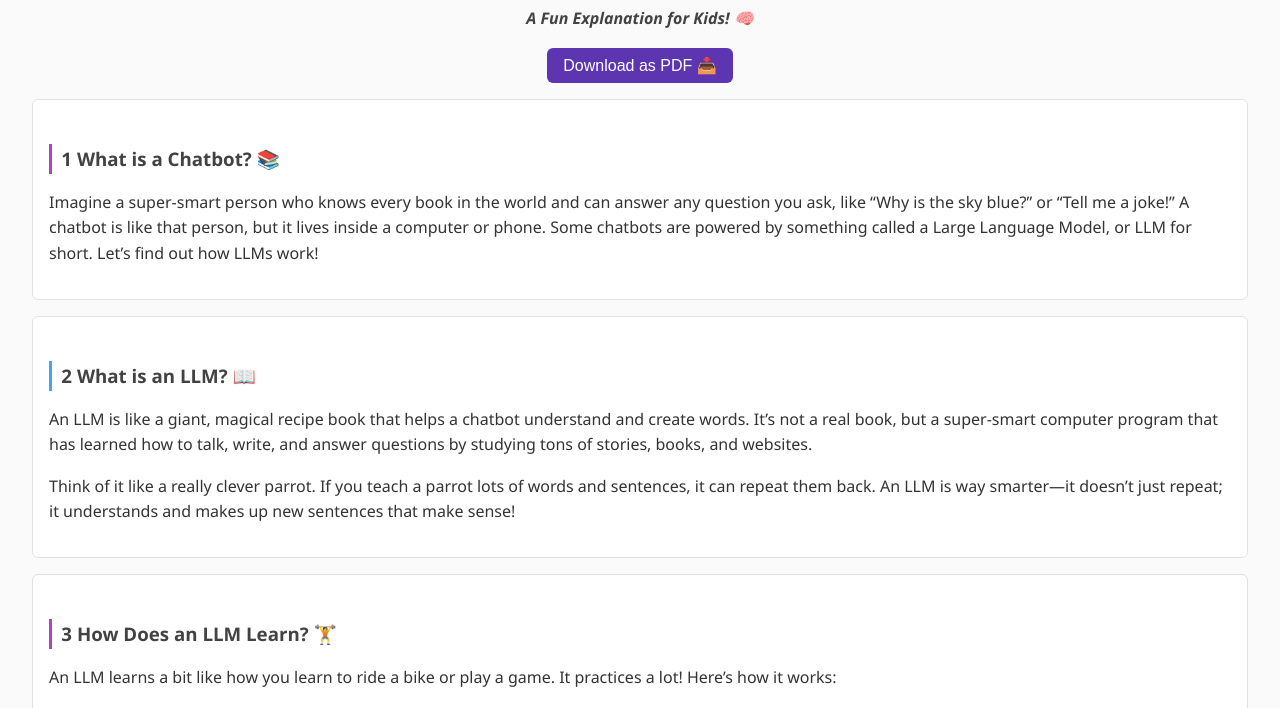
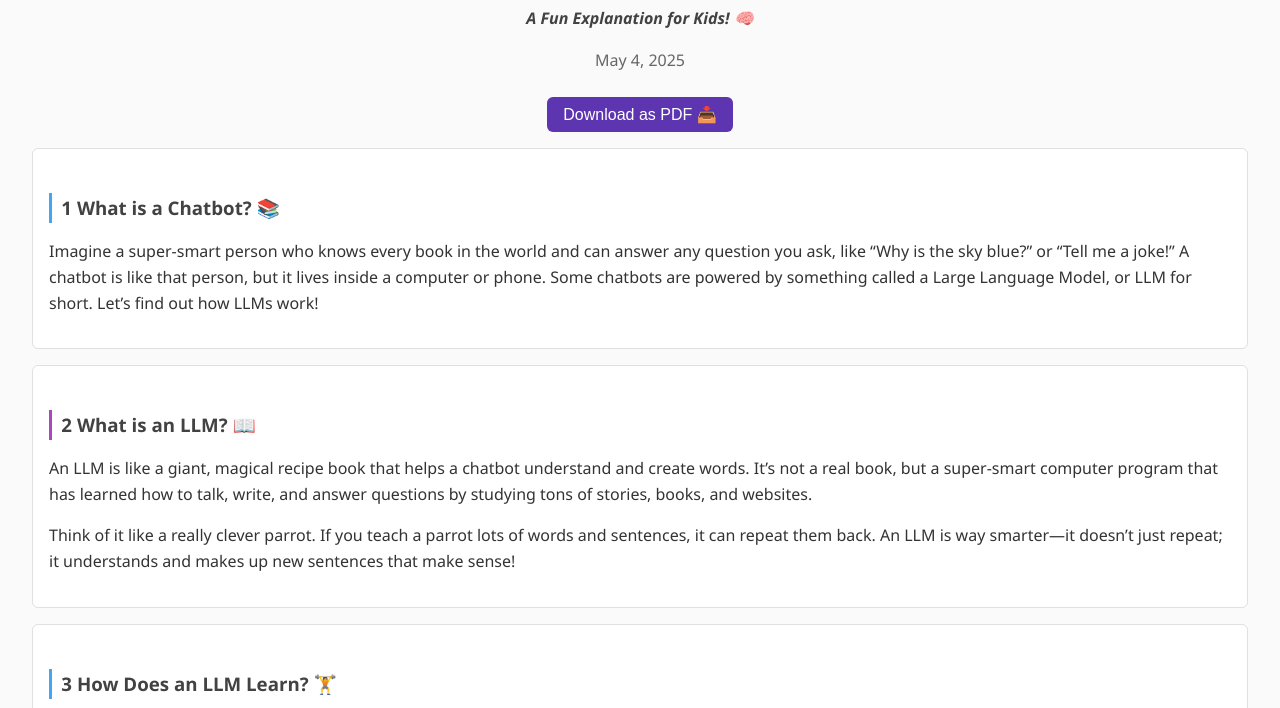
Before and after one commit to workszop/chat4kids, a plain HTML site: page index.html in a window 1280 px wide. Shown: the part 92-800 px from the top of the page. Drawn offline with Linux system fonts and the light colour scheme.

Commit message:
Update index.html

```diff
--- a/index.html
+++ b/index.html
@@ -17,6 +17,7 @@
       text-align: center;
       color: #5e35b1;
       margin-bottom: 0.3em;
+      page-break-after: avoid;
     }
     h2 {
       text-align: center;
@@ -25,11 +26,13 @@
       font-style: italic;
       margin-top: 0;
       margin-bottom: 1em;
+      page-break-after: avoid;
     }
     .date {
       text-align: center;
       color: #666;
       margin-bottom: 1.5em;
+      page-break-after: avoid;
     }
     h3 {
       color: #424242;
@@ -37,6 +40,7 @@
       margin-bottom: 0.5em;
       border-left: 3px solid #5e35b1;
       padding-left: 0.5em;
+      page-break-after: avoid;
     }
     .section {
       background: #ffffff;
@@ -44,6 +48,8 @@
       padding: 1rem;
       margin: 1rem 0;
       border-radius: 6px;
+      break-inside: avoid;
+      page-break-inside: avoid;
     }
     .section:nth-child(odd) h3 {
       border-left-color: #42a5f5;
@@ -64,6 +70,7 @@
       border: none;
       border-radius: 6px;
       cursor: pointer;
+      page-break-after: avoid;
     }
     #download-btn:hover {
       background-color: #512da8;
@@ -73,6 +80,7 @@
       font-size: 0.85em;
       color: #777;
       margin: 2em 0 1em;
+      page-break-before: avoid;
     }
     @media (max-width: 600px) {
       body { padding: 1rem; }
@@ -85,6 +93,7 @@
 
   <h1>How Do Smart Chatbots Work? 🤖</h1>
   <h2>A Fun Explanation for Kids! 🧠</h2>
+  <div class="date">May 4, 2025</div>
   <button id="download-btn">Download as PDF 📥</button>
 
   <div class="section">
```
